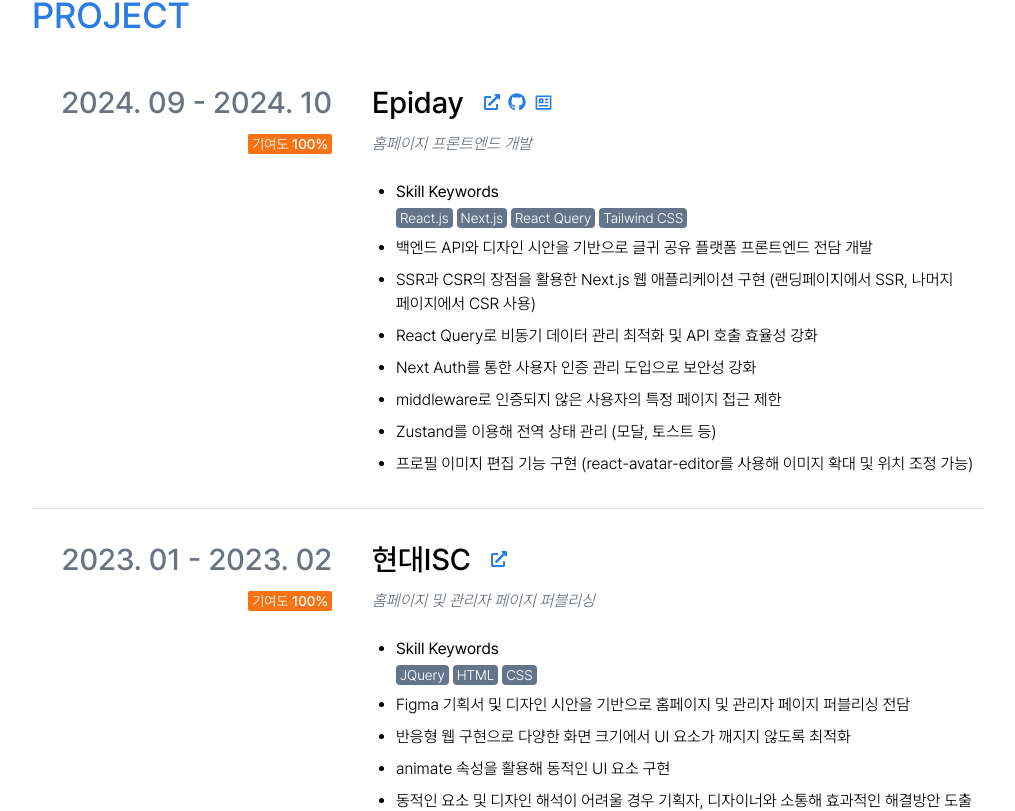
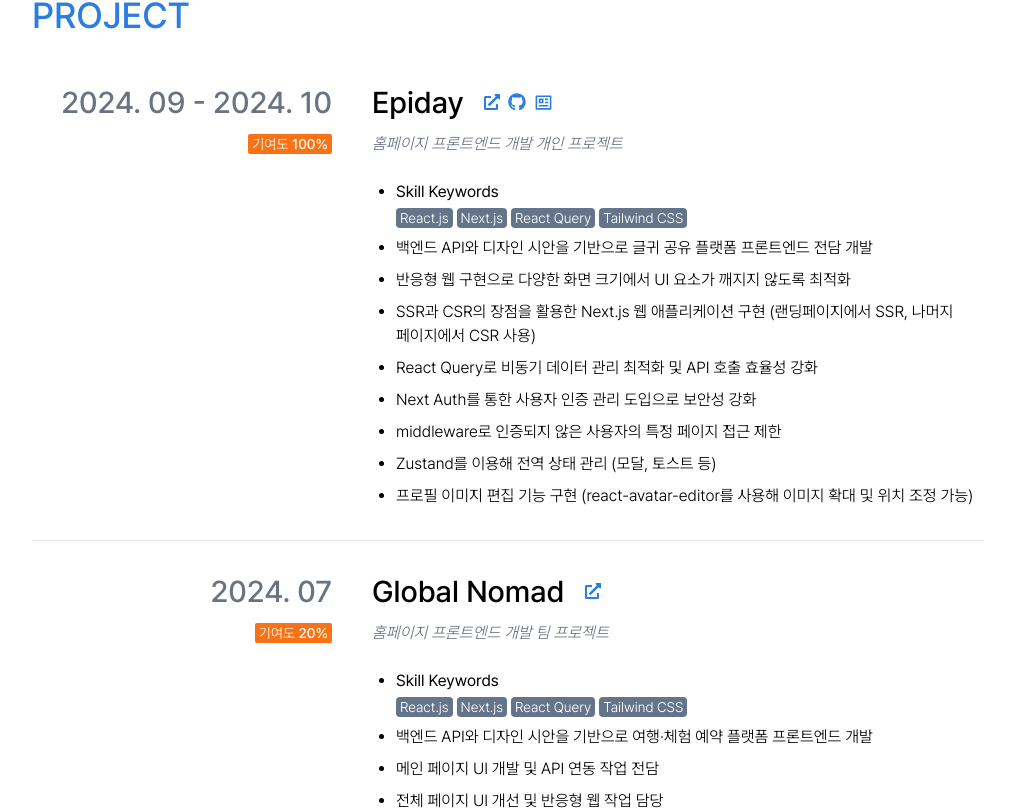
Before and after one commit to O-daeun/portfolio, a Next.js app: page /resume in a window 1280 px wide. Shown: the part 3078-3889 px from the top of the page, without its empty margins (132-1147 px from the left). Built offline with nearby package versions, Linux system fonts and the light colour scheme.

Commit message:
refactor: 글로벌노마드 프로젝트 추가

```diff
--- a/components/pages/resume-page/project-section.tsx
+++ b/components/pages/resume-page/project-section.tsx
@@ -7,7 +7,7 @@ import SectionTitle from './section-title';
 const PROJECT_LIST = [
   {
     title: 'Epiday',
-    subTitle: '홈페이지 프론트엔드 개발',
+    subTitle: '홈페이지 프론트엔드 개발 개인 프로젝트',
     period: '2024. 09 - 2024. 10',
     contributionRate: 100,
     url: 'https://epiday.vercel.app/',
@@ -16,12 +16,27 @@ const PROJECT_LIST = [
     skillList: ['React.js', 'Next.js', 'React Query', 'Tailwind CSS'],
     contentsList: [
       '백엔드 API와 디자인 시안을 기반으로 글귀 공유 플랫폼 프론트엔드 전담 개발',
+      '반응형 웹 구현으로 다양한 화면 크기에서 UI 요소가 깨지지 않도록 최적화',
       'SSR과 CSR의 장점을 활용한 Next.js 웹 애플리케이션 구현 (랜딩페이지에서 SSR, 나머지 페이지에서 CSR 사용)',
       'React Query로 비동기 데이터 관리 최적화 및 API 호출 효율성 강화',
       'Next Auth를 통한 사용자 인증 관리 도입으로 보안성 강화',
       'middleware로 인증되지 않은 사용자의 특정 페이지 접근 제한',
       'Zustand를 이용해 전역 상태 관리 (모달, 토스트 등)',
       '프로필 이미지 편집 기능 구현 (react-avatar-editor를 사용해 이미지 확대 및 위치 조정 가능)',
+    ],
+  },
+  {
+    title: 'Global Nomad',
+    subTitle: '홈페이지 프론트엔드 개발 팀 프로젝트',
+    period: '2024. 07',
+    contributionRate: 20,
+    url: 'https://globalnomad-ko.vercel.app/',
+    // github: 'https://github.com/part-4-team-3/global-nomad',
+    skillList: ['React.js', 'Next.js', 'React Query', 'Tailwind CSS'],
+    contentsList: [
+      '백엔드 API와 디자인 시안을 기반으로 여행·체험 예약 플랫폼 프론트엔드 개발',
+      '메인 페이지 UI 개발 및 API 연동 작업 전담',
+      '전체 페이지 UI 개선 및 반응형 웹 작업 담당',
     ],
   },
   {
```
